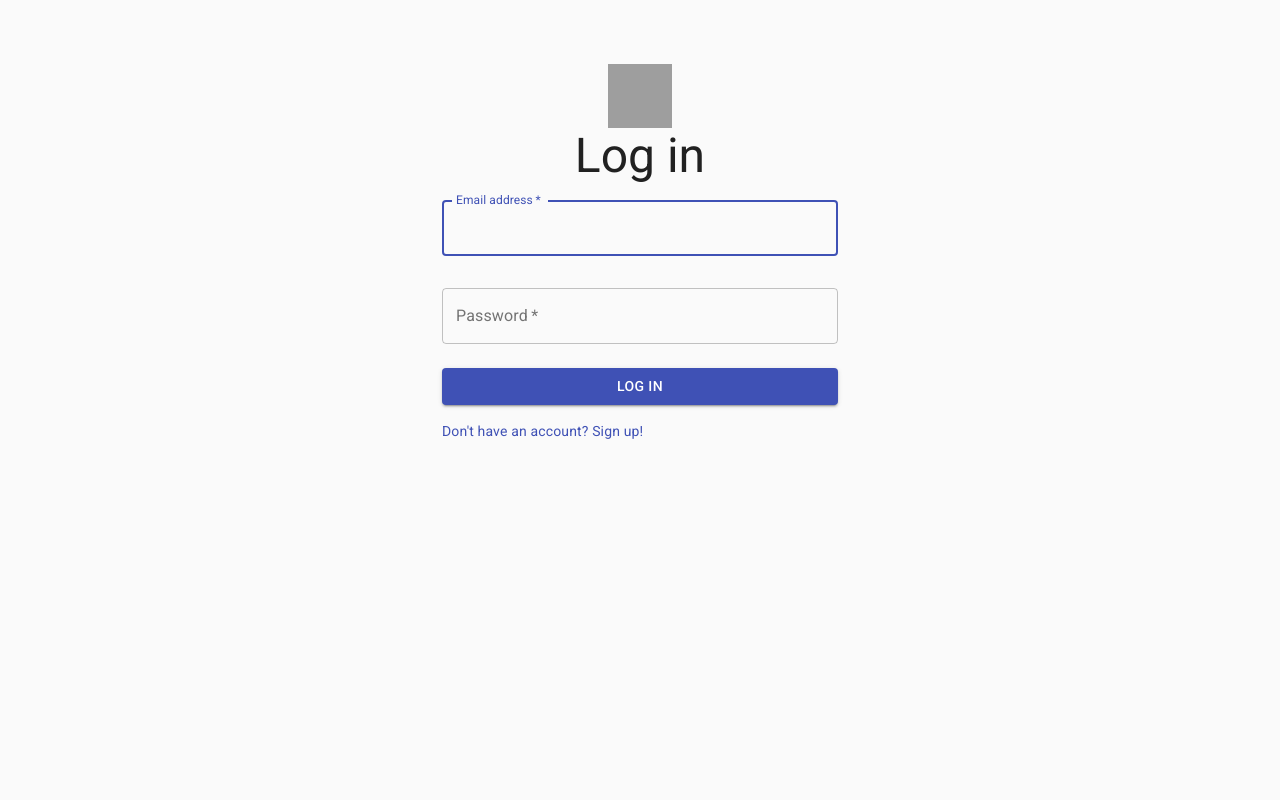
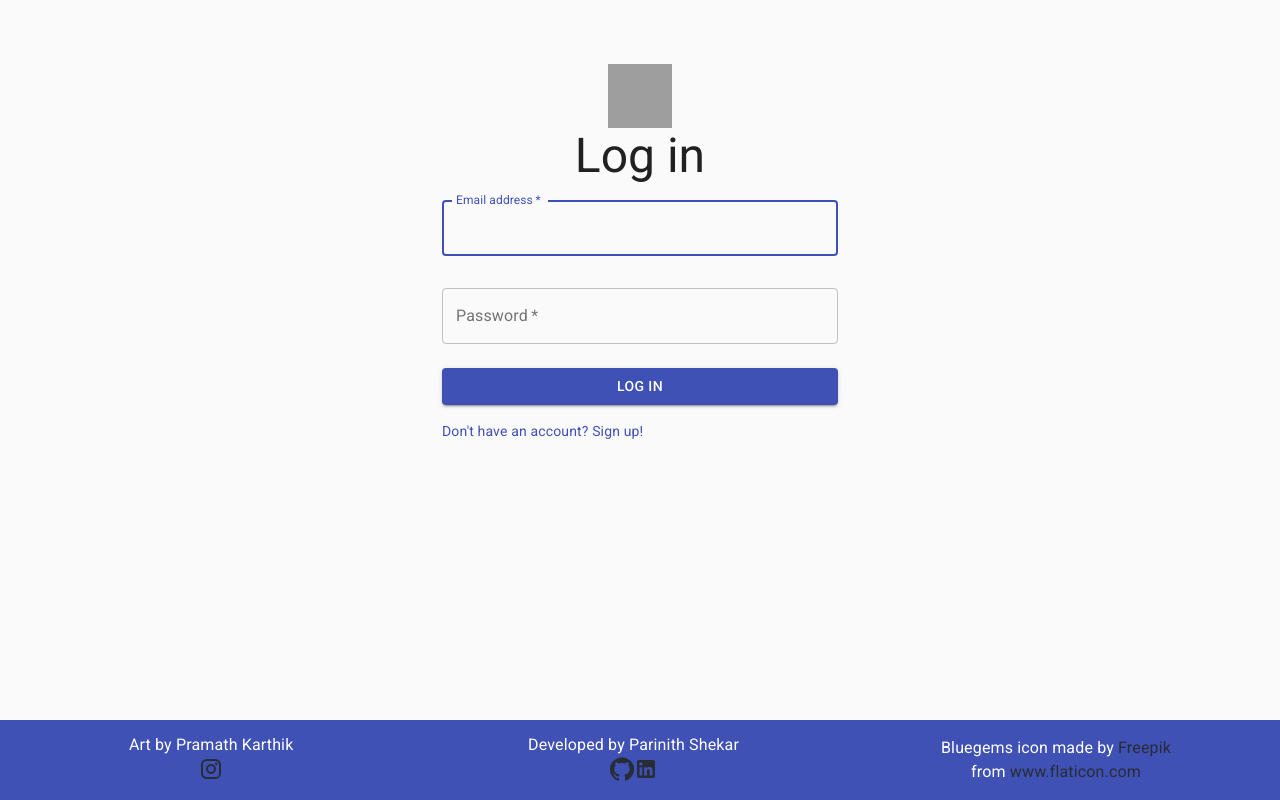
Before and after one commit to bluegems/gem-frontend, a React (Create React App) app: page /login in a window 1280 px wide. Built offline with nearby package versions, Linux system fonts and the light colour scheme; grey boxes are pictures that could not be loaded.

Commit message:
Add accreditation footer

```diff
--- a/src/App.js
+++ b/src/App.js
@@ -1,6 +1,5 @@
 import { CssBaseline } from '@material-ui/core';
 import React from 'react';
-import { BrowserRouter as Router, Switch } from 'react-router-dom';
 import './App.css';
 import ToastMessage from './components/common/ToastMessage';
 import AuthenticatedUserContext from './contexts/AuthenticatedUserContext';
@@ -19,7 +18,6 @@ function App() {
   return (
     <div className="App">
       <CssBaseline />
-      <Router>
       <AuthenticatedUserContext.Provider
         value={{ authenticatedUserInfo, setAuthenticatedUserInfo }}
       >
@@ -33,13 +31,10 @@ function App() {
             setSnackbarSeverity,
           }}
         >
-            <Switch>
           <Routes />
-            </Switch>
           <ToastMessage />
         </SnackbarContext.Provider>
       </AuthenticatedUserContext.Provider>
-      </Router>
     </div>
   );
 }
--- a/src/Routes.js
+++ b/src/Routes.js
@@ -1,7 +1,8 @@
 import React from 'react';
-import { Redirect, Route } from 'react-router-dom';
+import { BrowserRouter, Redirect, Route, Switch } from 'react-router-dom';
 import Feed from './pages/Feed';
 import Login from './pages/Login';
+import NotFound from './pages/NotFound';
 import PostPage from './pages/PostPage';
 import Profile from './pages/Profile';
 import Register from './pages/Register';
@@ -10,29 +11,42 @@ import { isAuthenticated } from './utils/AuthUtils';
 
 function Routes() {
   return (
-    <>
+    <BrowserRouter>
+      <Switch>
         <Route exact path="/">
           <Redirect to="/login" />
         </Route>
+
         <Route exact path="/login">
           <Login />
         </Route>
+
         <Route exact path="/register">
           <Register />
         </Route>
+
         <AuthenticatedRoute exact path="/feed">
           <Feed />
         </AuthenticatedRoute>
+
         <AuthenticatedRoute exact path="/search">
           <Search />
         </AuthenticatedRoute>
+
         <AuthenticatedRoute exact path="/profile/:username/:tag">
           <Profile />
         </AuthenticatedRoute>
+
         <AuthenticatedRoute exact path="/post/:id">
           <PostPage />
         </AuthenticatedRoute>
-    </>
+
+        {/* Fallback Route */}
+        <Route>
+          <NotFound />
+        </Route>
+      </Switch>
+    </BrowserRouter>
   );
 }
 
--- /dev/null
+++ b/src/components/common/Accreditation.js
@@ -0,0 +1,82 @@
+import { makeStyles, Typography } from '@material-ui/core';
+import { GitHub, Instagram, LinkedIn } from '@material-ui/icons';
+import React from 'react';
+
+const useStyles = makeStyles((theme) => ({
+  AccreditationDiv: {
+    backgroundColor: theme.palette.primary.main,
+    color: 'white',
+    display: 'flex',
+    justifyContent: 'space-arund',
+    alignItems: 'center',
+    width: '100vw',
+    height: '10vh',
+  },
+  AccreditationBlock: {
+    display: 'flex',
+    flexDirection: 'column',
+    justifyContent: 'space-evenly',
+    alignItems: 'center',
+    width: '33%',
+  },
+  AccreditationLine: {
+    display: 'flex',
+    justifyContent: 'center',
+    alignItems: 'center',
+    width: '100%',
+  },
+}));
+
+function Accreditation() {
+  const classes = useStyles();
+  return (
+    <div className={classes.AccreditationDiv}>
+      <div className={classes.AccreditationBlock}>
+        <Typography variant="body1">Art by Pramath Karthik</Typography>
+        <div className={classes.AccreditationLine}>
+          <NewTabLink href="https://www.instagram.com/pramathkarthik/" title="pramathkarthik">
+            <Instagram />
+          </NewTabLink>
+        </div>
+      </div>
+      <div className={classes.AccreditationBlock}>
+        <Typography>Developed by Parinith Shekar</Typography>
+        <div className={classes.AccreditationLine}>
+          <NewTabLink href="https://github.com/parinithshekar" title="parinithshekar">
+            <GitHub />
+          </NewTabLink>
+          <NewTabLink
+            href="https://www.linkedin.com/in/parinith-iyer-398456129/"
+            title="Parinith Iyer"
+          >
+            <LinkedIn />
+          </NewTabLink>
+        </div>
+      </div>
+      <div className={classes.AccreditationBlock}>
+        <Typography variant="body1">
+          Bluegems icon made by{' '}
+          <NewTabLink href="https://www.freepik.com" title="Freepik">
+            Freepik
+          </NewTabLink>{' '}
+        </Typography>
+        <div className={classes.AccreditationLine}>
+          <Typography variant="body1">
+            from{' '}
+            <NewTabLink href="https://www.flaticon.com/" title="Flaticon">
+              www.flaticon.com
+            </NewTabLink>
+          </Typography>
+        </div>
+      </div>
+    </div>
+  );
+}
+
+const NewTabLink = ({ children, ...rest }) => (
+  <a {...rest} target="_blank" rel="noreferrer noopener">
+    {children}
+  </a>
+);
+
+export default Accreditation;
--- a/src/pages/Login.js
+++ b/src/pages/Login.js
@@ -3,8 +3,16 @@ import { Container, Typography, CssBaseline } from '@material-ui/core';
 import { makeStyles } from '@material-ui/core/styles';
 import Logo from '../components/Logo';
 import LoginForm from '../components/LoginForm';
+import Accreditation from '../components/common/Accreditation';
 
 const useStyles = makeStyles({
+  rootDiv: {
+    display: 'flex',
+    flexDirection: 'column',
+    justifyContent: 'space-between',
+    alignItems: 'center',
+    height: '100vh',
+  },
   paper: {
     display: 'flex',
     flexDirection: 'column',
@@ -18,6 +26,7 @@ function Login() {
   const classes = useStyles();
 
   return (
+    <div className={classes.rootDiv}>
       <Container maxWidth="xs">
         <CssBaseline />
         <div className={classes.paper}>
@@ -28,6 +37,8 @@ function Login() {
           <LoginForm />
         </div>
       </Container>
+      <Accreditation />
+    </div>
   );
 }
 
--- a/src/pages/Register.js
+++ b/src/pages/Register.js
@@ -3,8 +3,16 @@ import { Container, Typography } from '@material-ui/core';
 import { makeStyles } from '@material-ui/core/styles';
 import Logo from '../components/Logo';
 import RegisterForm from '../components/RegisterForm';
+import Accreditation from '../components/common/Accreditation';
 
 const useStyles = makeStyles({
+  rootDiv: {
+    display: 'flex',
+    flexDirection: 'column',
+    justifyContent: 'space-between',
+    alignItems: 'center',
+    height: '100vh',
+  },
   paper: {
     display: 'flex',
     flexDirection: 'column',
@@ -24,6 +32,7 @@ function Register() {
   const classes = useStyles();
 
   return (
+    <div className={classes.rootDiv}>
       <Container maxWidth="xs">
         <div className={classes.paper}>
           <Logo width="8rem" />
@@ -33,6 +42,8 @@ function Register() {
           <RegisterForm />
         </div>
       </Container>
+      <Accreditation />
+    </div>
   );
 }
 
```
Also changed, not shown: src/components/RegisterForm.js (indentation only). Lines whose indentation alone changed are shown as unchanged.
